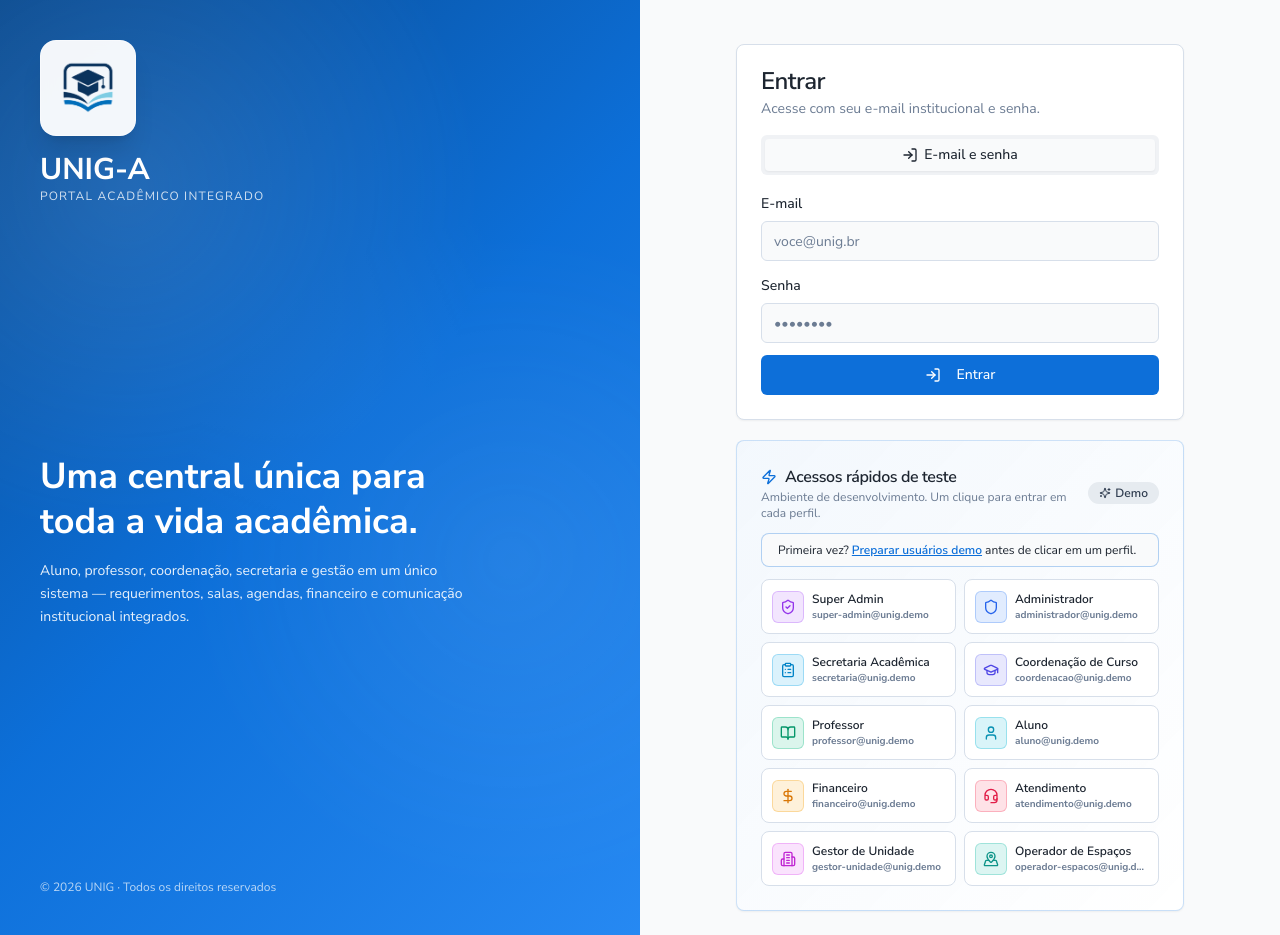
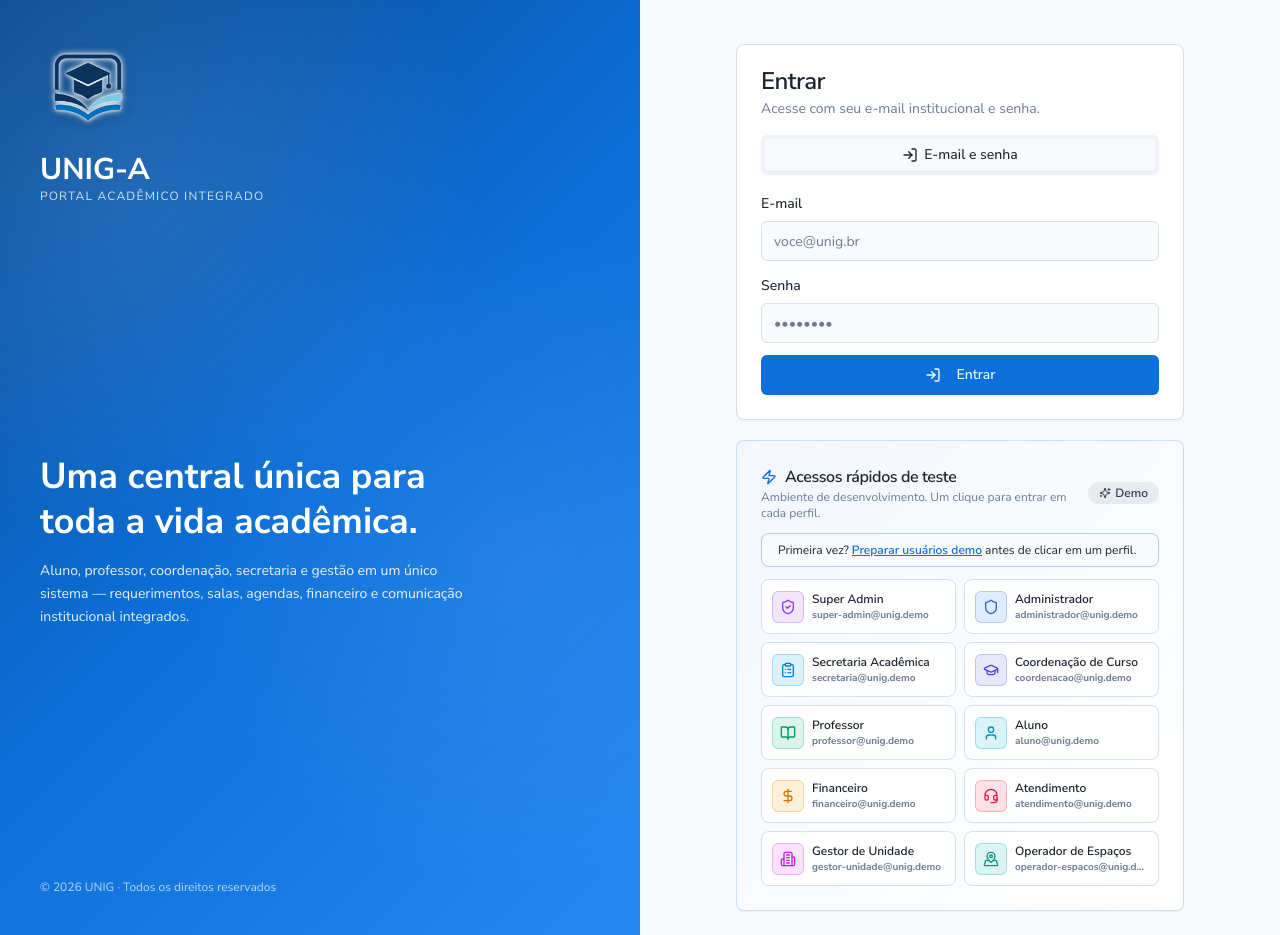
Before and after one commit to victordoui/UNIG-Clinicas, a React (Vite) app: page /auth in a window 1280 px wide. Built offline with nearby package versions, Linux system fonts and the light colour scheme.

Commit message:
Changes
Co-authored-by: victordoui <57809742+victordoui@users.noreply.github.com>

```diff
--- a/src/pages/Auth.tsx
+++ b/src/pages/Auth.tsx
@@ -88,9 +88,11 @@ export default function Auth() {
       >
         <div className="absolute inset-0 opacity-25 pointer-events-none" style={{ backgroundImage: 'radial-gradient(circle at 20% 20%, rgba(255,255,255,0.4) 0%, transparent 40%), radial-gradient(circle at 80% 60%, rgba(255,255,255,0.25) 0%, transparent 45%)' }} />
         <div className="relative flex flex-col items-start gap-4">
-          <div className="h-24 w-24 rounded-2xl bg-white/95 backdrop-blur-md flex items-center justify-center border border-white/40 shadow-xl p-3">
-            <img src={unigLogo} alt="UNIG-A" className="h-full w-full object-contain" />
-          </div>
+          <img
+            src={unigLogo}
+            alt="UNIG-A"
+            className="h-24 w-24 object-contain [filter:drop-shadow(0_0_1px_#fff)_drop-shadow(0_0_3px_#fff)_drop-shadow(0_2px_6px_rgba(0,0,0,0.25))]"
+          />
           <div>
             <div className="text-3xl font-bold">UNIG-A</div>
             <div className="text-xs text-white/80 uppercase tracking-widest">Portal Acadêmico Integrado</div>
```
